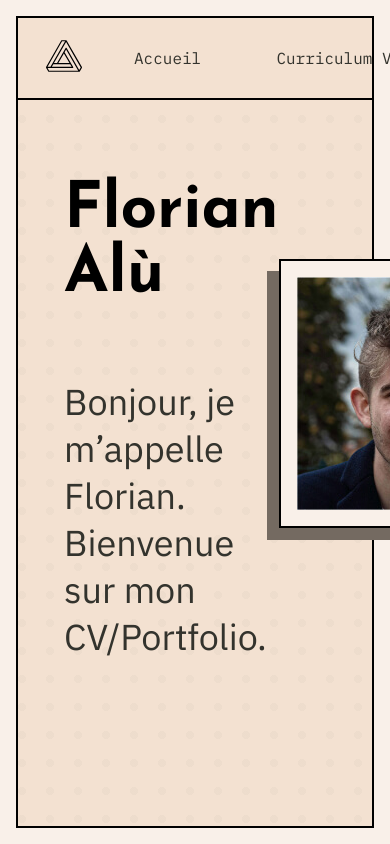
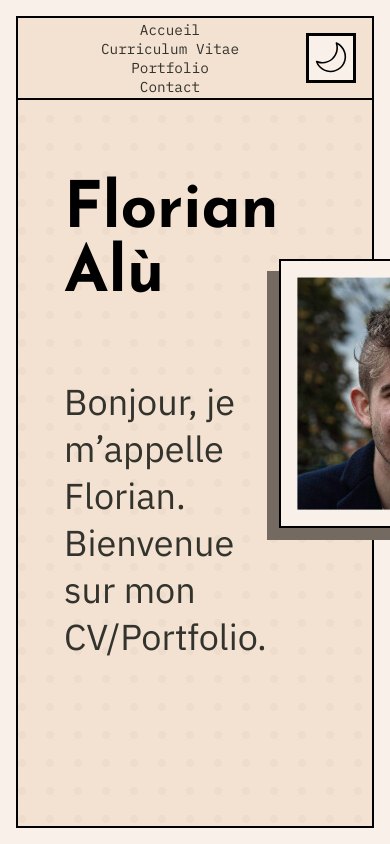
Before and after one commit to deerflow/portfolio, a Gatsby site: page / in a window 390 px wide. Shown: the top 844 px of the page. Built offline with nearby package versions, Linux system fonts and the light colour scheme; Gatsby itself is replaced by a stand-in of ours.

Commit message:
feat: Add responsive for Header

```diff
--- a/src/components/Header.tsx
+++ b/src/components/Header.tsx
@@ -19,7 +19,7 @@ const Header: FC<Props> = ({ location }) => {
                         isCurrentRoute={location.pathname === '/'}
                         onCurrentPageLinkClick={handleRootLinkClick}
                     >
-                        <FavIcon />
+                        <FavIcon style={styles.favicon} />
                     </HeaderLink>
 
                     <Ul>
@@ -83,12 +83,32 @@ const HeaderTag = styled.header`
     font-family: 'IBM Plex Mono', monospace;
     transition: height ${settings.scrollTransitionDuration}ms, background-color ${settings.themeTransitionDuration}ms,
         border-color ${settings.themeTransitionDuration}ms;
+
+    @media (max-width: 575px) {
+    }
+
+    @media (max-width: 275px) {
+        padding: 0 0.25rem;
+    }
+
+    @media (max-width: 240px) {
+        padding: 0;
+    }
 `;
 
 const LeftPart = styled.div`
     display: flex;
     align-items: center;
     margin-left: 0.75rem;
+
+    @media (max-width: 680px) {
+        flex-direction: column;
+        margin-left: 0;
+    }
+
+    @media (max-width: 750px) {
+        width: 100%;
+    }
 `;
 
 const Ul = styled.ul`
@@ -98,6 +118,7 @@ const Ul = styled.ul`
     margin: 0 0 0 3rem;
     list-style: none;
     font-weight: 500;
+    flex-wrap: wrap;
 
     a {
         padding: 2px 4px;
@@ -105,6 +126,37 @@ const Ul = styled.ul`
         &:hover {
             background-color: var(--color-text);
             color: var(--color-light);
+        }
+    }
+
+    @media (max-width: 880px) {
+        font-size: 0.9rem;
+        width: 26rem;
+    }
+
+    @media (max-width: 575px) {
+        flex-direction: column;
+        justify-content: center;
+        align-items: center;
+        width: 100%;
+
+        li {
+            width: fit-content;
+        }
+    }
+
+    @media (max-width: 680px) {
+        margin: 0;
+    }
+
+    @media (max-width: 367px) {
+        justify-content: space-evenly;
+    }
+
+    @media (max-width: 200px) {
+        font-size: 6vw;
+        a {
+            padding: 0;
         }
     }
 `;
@@ -124,6 +176,11 @@ const styles = {
     cvLink: css`
         scroll-behavior: smooth;
     `,
+    favicon: css`
+        @media (max-width: 680px) {
+            display: none;
+        }
+    `,
 };
 
 interface Props {
--- a/src/components/SwitchThemeButton.tsx
+++ b/src/components/SwitchThemeButton.tsx
@@ -18,7 +18,17 @@ const Button = styled.button`
         box-shadow: -6px 6px 0px var(--color-shadow);
     }
     cursor: pointer;
-    ${themeTransition('background-color', 'border-color')}
+    ${themeTransition('background-color', 'border-color')};
+
+    @media (max-width: 330px) {
+        width: 2rem;
+        height: 2rem;
+        border: 2px solid var(--color-dark);
+    }
+
+    @media (max-width: 240px) {
+        display: none;
+    }
 `;
 
 const SwitchThemeButton: FC = () => {
--- a/src/components/icons/FavIcon.tsx
+++ b/src/components/icons/FavIcon.tsx
@@ -1,10 +1,11 @@
 import React, { FC } from 'react';
 import { themeTransition } from '../../modules/Transitions';
 import styled from '@emotion/styled';
+import { Stylable } from '../../types/_extendFrom';
 
-const FavIcon: FC = () => {
+const FavIcon: FC<Props> = ({ style }) => {
     return (
-        <Svg xmlns='http://www.w3.org/2000/svg' width='59' height='52' fill='none' viewBox='0 0 59 52'>
+        <Svg xmlns='http://www.w3.org/2000/svg' width='59' height='52' fill='none' viewBox='0 0 59 52' css={style}>
             <path
                 fillRule='evenodd'
                 d='M.093 44.212 24.942.628c.25-.377.5-.628.874-.628h7.118c.375 0 .624.252.874.628l25.099 43.584c.124.377.124.755 0 1.005l-3.497 6.155c-.25.377-.5.628-.999.628H4.464c-.25 0-.624-.252-.75-.502l-3.62-6.28c-.125-.252-.125-.755 0-1.006H.093Zm9.49-.502 2.497-4.27h27.47l2.498 4.27H9.582Zm34.09 2.01c.75 0 1.249-.88.874-1.508l-14.11-24.368 2.497-4.396 19.854 34.541h-47.7L2.59 45.72h41.082ZM26.316 2.01 2.59 43.71h4.746L31.31 2.01h-4.994Zm6.618.879L13.081 37.556h4.994l14.11-24.494c.25-.627 1.25-.627 1.623 0l20.604 36.049 2.497-4.397L32.935 2.89h-.001ZM20.322 37.556h18.106L29.312 21.73l-8.99 15.826Z'
@@ -24,4 +25,6 @@ const Svg = styled.svg`
     }
 `;
 
+interface Props extends Stylable {}
+
 export default FavIcon;
```
